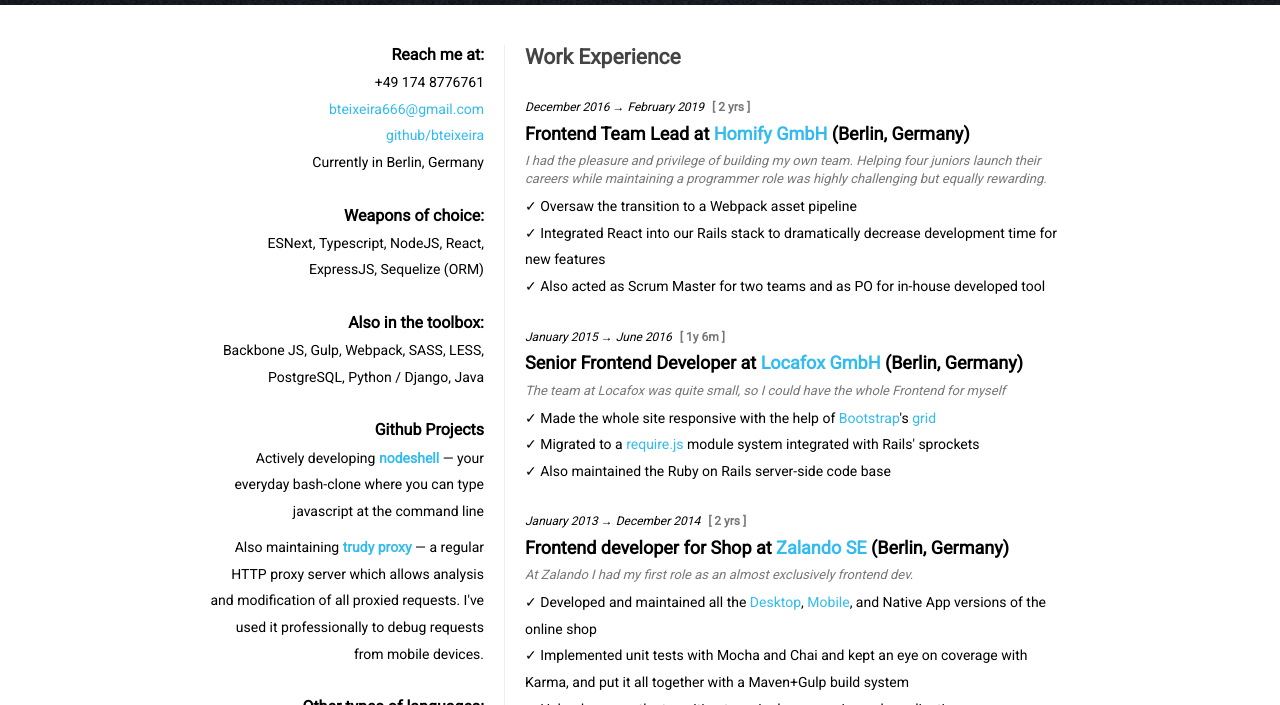
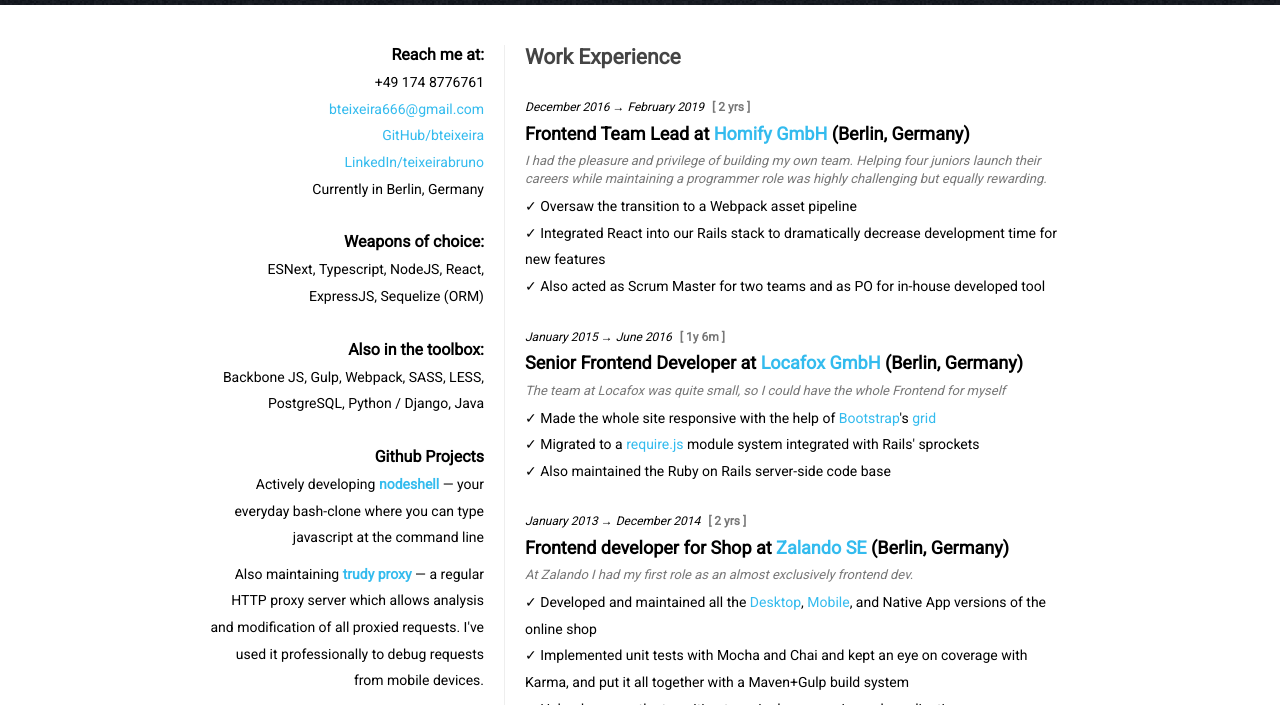
Before and after one commit to bteixeira/resume, a plain HTML site: page index.html in a window 1280 px wide. Shown: the part 95-800 px from the top of the page. Drawn offline with nearby package versions, Linux system fonts and the light colour scheme; a web font is replaced by a local one.

Commit message:
Added link to LinkedIn so people can link to my links

```diff
--- a/index.html
+++ b/index.html
@@ -26,7 +26,8 @@
 		<ul id="contacts">
 			<li class="phone">+49 174 8776761</li>
 			<li class="email"><a href="mailto:bteixeira666@gmail.com">bteixeira666@gmail.com</a></li>
-			<li class="github"><a href="http://github.com/bteixeira/" target="_blank">github/bteixeira</a></li>
+			<li class="github"><a href="http://github.com/bteixeira/" target="_blank">GitHub/bteixeira</a></li>
+			<li class="linkedin"><a href="https://www.linkedin.com/in/teixeirabruno/" target="_blank">LinkedIn/teixeirabruno</a></li>
 			<li class="location">Currently in Berlin, Germany</li>
 		</ul>
 
```
